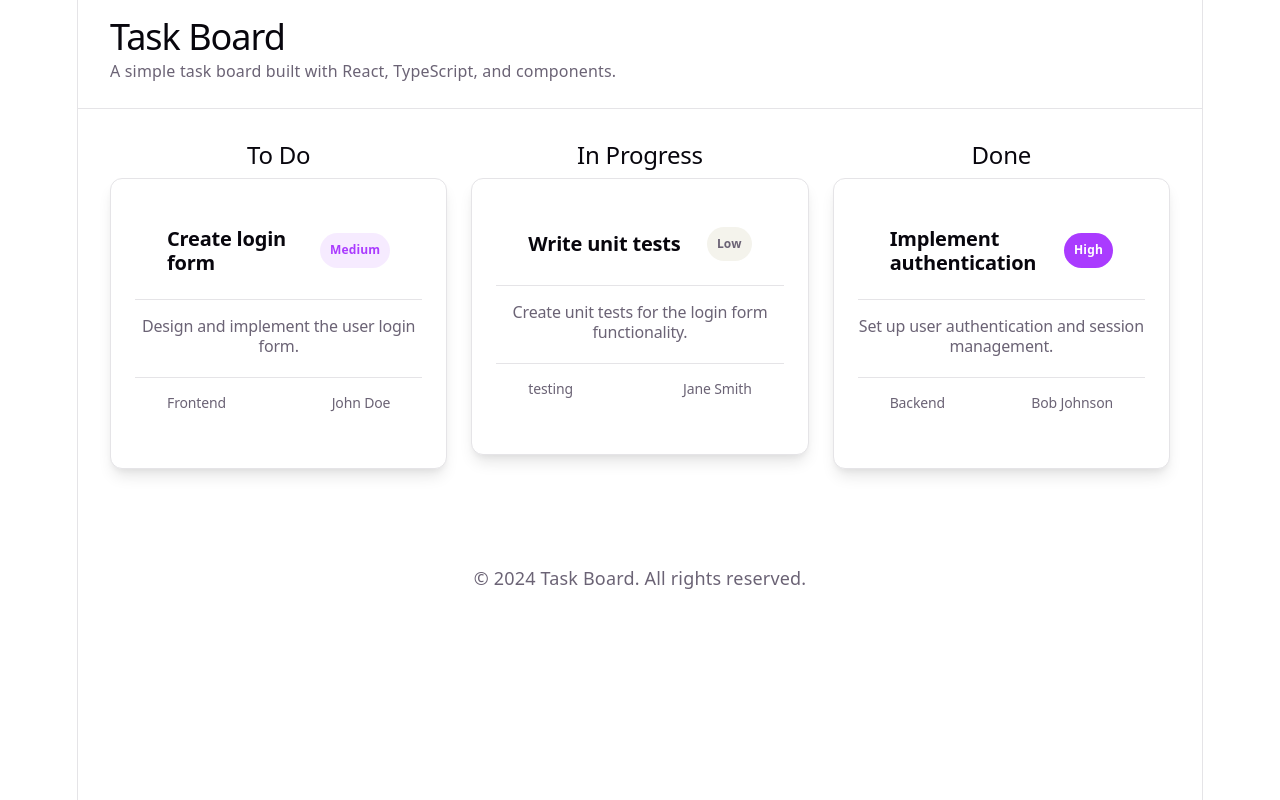
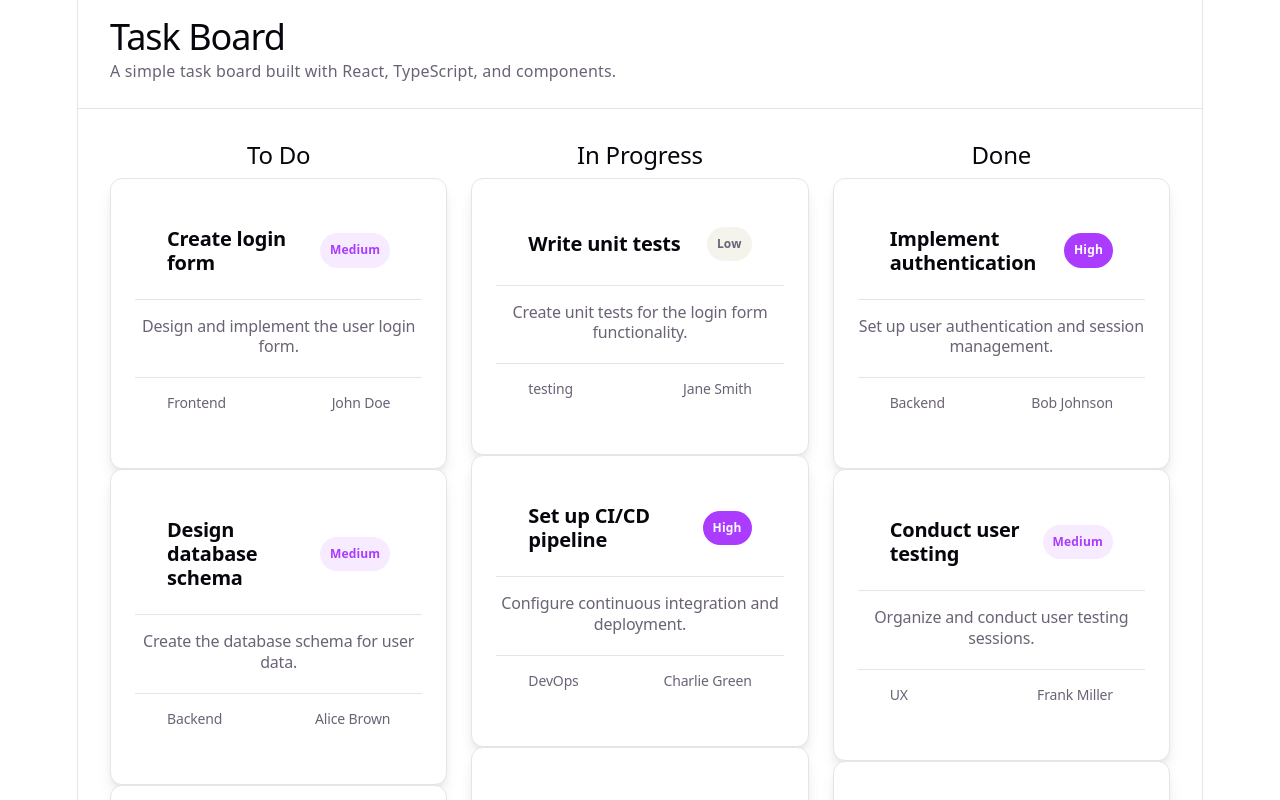
Before and after one commit to OP-Devloop/Task-Board, a React (Vite) app: page / in a window 1280 px wide. Shown: the top 800 px of the page. Built offline with nearby package versions, Linux system fonts and the light colour scheme.

Commit message:
make types

```diff
--- a/src/App.tsx
+++ b/src/App.tsx
@@ -2,6 +2,101 @@ import Header from "./components/Header";
 import Footer from "./components/Footer";
 import TaskCard from "./components/TaskCard";
 import Column from "./components/Column";
+import type { Task } from "./types/Task";
+
+const tasks: Task[] = [
+  {
+    id: 1,
+    title: "Create login form",
+    description: "Design and implement the user login form.",
+    category: "Frontend",
+    assignee: "John Doe",
+    priority: "medium",
+    status: "todo",
+  },
+  {
+    id: 2,
+    title: "Write unit tests",
+    description: "Create unit tests for the login form functionality.",
+    category: "testing",
+    assignee: "Jane Smith",
+    priority: "low",
+    status: "doing",
+  },
+  {
+    id: 3,
+    title: "Implement authentication",
+    description: "Set up user authentication and session management.",
+    category: "Backend",
+    assignee: "Bob Johnson",
+    priority: "high",
+    status: "done",
+  },
+  {
+    id: 4,
+    title: "Design database schema",
+    description: "Create the database schema for user data.",
+    category: "Backend",
+    assignee: "Alice Brown",
+    priority: "medium",
+    status: "todo",
+  },
+  {
+    id: 5,
+    title: "Set up CI/CD pipeline",
+    description: "Configure continuous integration and deployment.",
+    category: "DevOps",
+    assignee: "Charlie Green",
+    priority: "high",
+    status: "doing",
+  },
+  {
+    id: 6,
+    title: "Update documentation",
+    description: "Review and update the project documentation.",
+    category: "Documentation",
+    assignee: "David Wilson",
+    priority: "low",
+    status: "todo",
+  },
+  {
+    id: 7,
+    title: "Optimize performance",
+    description: "Identify and fix performance bottlenecks.",
+    category: "Backend",
+    assignee: "Eve Adams",
+    priority: "high",
+    status: "doing",
+  },
+  {
+    id: 8,
+    title: "Conduct user testing",
+    description: "Organize and conduct user testing sessions.",
+    category: "UX",
+    assignee: "Frank Miller",
+    priority: "medium",
+    status: "done",
+  },
+  {
+    id: 9,
+    title: "Implement responsive design",
+    description: "Ensure the application is responsive on all devices.",
+    category: "Frontend",
+    assignee: "Grace Lee",
+    priority: "low",
+    status: "done",
+  }
+];
+
+const toDoTasks = tasks.filter(
+  (task) => task.status === "todo"
+);
+const doingTasks = tasks.filter(
+  (task) => task.status === "doing"
+);
+const doneTasks = tasks.filter(
+  (task) => task.status === "done"
+);
 
 const App = () => {
   return (
@@ -11,34 +106,43 @@ const App = () => {
       <main>
         <section className="task-list">
           <Column title="To Do">
+            {toDoTasks.map((task) => (
               <TaskCard
-              id={1}
-              category="Frontend"
-              title="Create login form"
-              description="Design and implement the user login form."
-              assignee="John Doe"
-              priority="medium"
+                key={task.id}
+                id={task.id}
+                category={task.category}
+                title={task.title}
+                description={task.description}
+                assignee={task.assignee}
+                priority={task.priority}
               />
+            ))}
           </Column>
           <Column title="In Progress">
+            {doingTasks.map((task) => (
               <TaskCard
-              id={2}
-              category="testing"
-              title="Write unit tests"
-              description="Create unit tests for the login form functionality."
-              assignee="Jane Smith"
-              priority="low"
+                key={task.id}
+                id={task.id}
+                category={task.category}
+                title={task.title}
+                description={task.description}
+                assignee={task.assignee}
+                priority={task.priority}
               />
+            ))}
           </Column>
           <Column title="Done">
+            {doneTasks.map((task) => (
               <TaskCard
-              id={3}
-              category="Backend"
-              title="Implement authentication"
-              description="Set up user authentication and session management."
-              assignee="Bob Johnson"
-              priority="high"
+                key={task.id}
+                id={task.id}
+                category={task.category}
+                title={task.title}
+                description={task.description}
+                assignee={task.assignee}
+                priority={task.priority}
               />
+            ))}
           </Column>
         </section>
       </main>
--- a/src/components/TaskCard.tsx
+++ b/src/components/TaskCard.tsx
@@ -1,8 +1,8 @@
 type TaskCardProps = {
   id: number;
-  category: string;
   title: string;
   description: string;
+  category: string;
   assignee: string;
   priority: 'low' | 'medium' | 'high';
 };
--- /dev/null
+++ b/src/types/Task.ts
@@ -0,0 +1,12 @@
+type TaskStatus = "todo" | "doing" | "done";
+type TaskPriority = "low" | "medium" | "high";
+
+export type Task = {
+  id: number;
+  title: string;
+  description: string;
+  category: string;
+  assignee: string;
+  priority: TaskPriority;
+  status: TaskStatus;
+};
```
Lines whose indentation alone changed are shown as unchanged.
